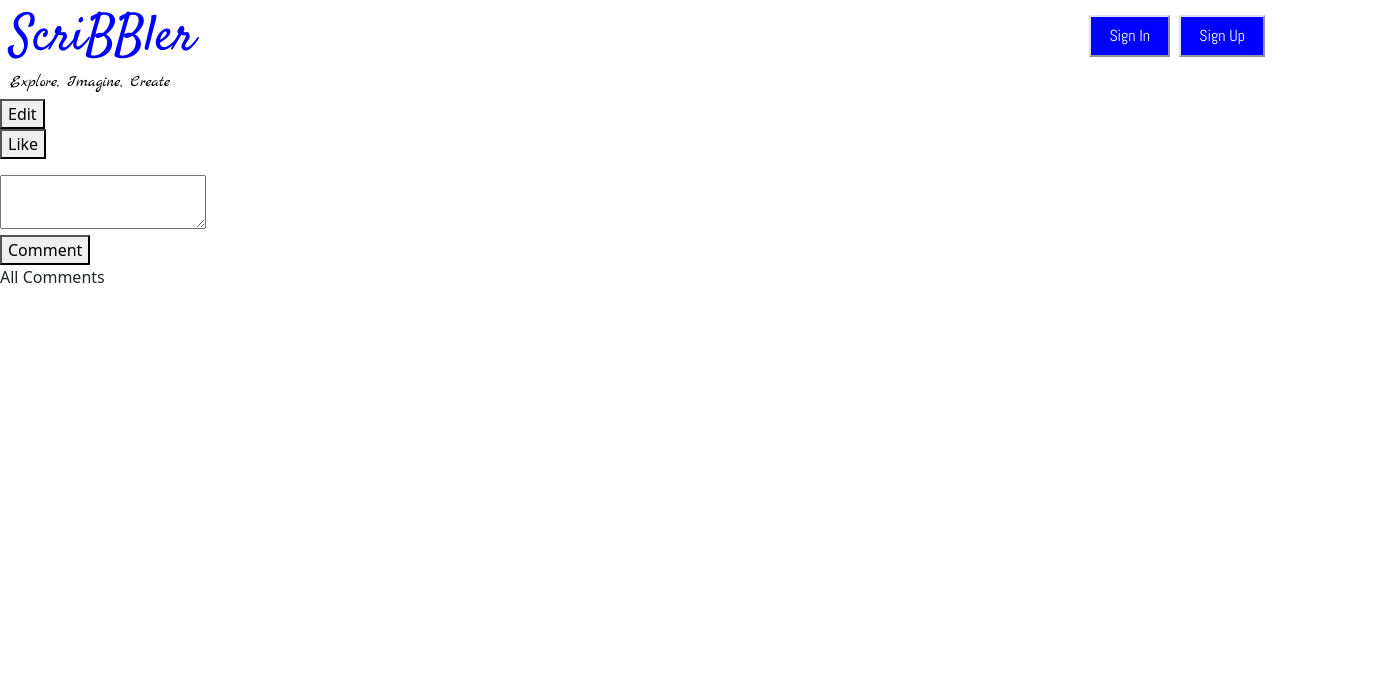
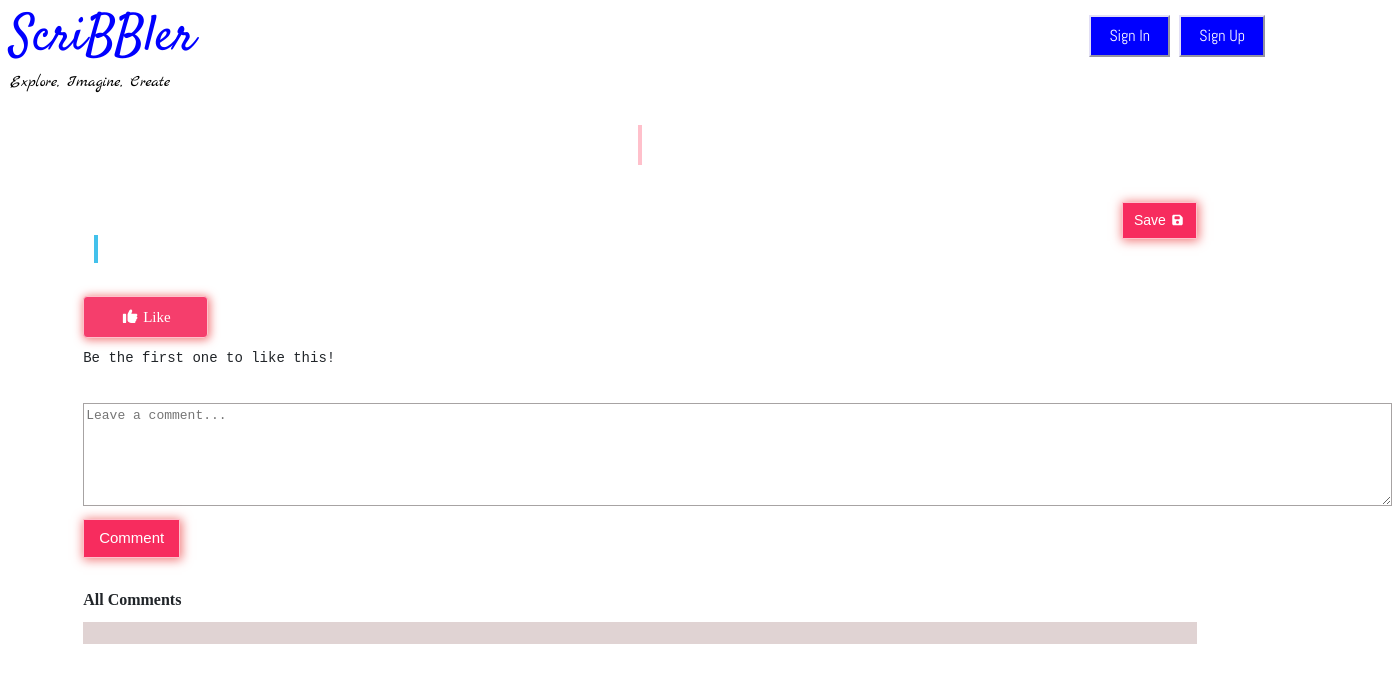
Before and after one commit to sharmavs2001/Scribbler, a plain HTML site: page Scribbler/html/post.html in a window 1280 px wide. Both pictures are taken after a click on the button "Edit". Shown: the whole page, 1392 px wide, since content can reach past the window. Drawn offline with Linux system fonts and the light colour scheme.

Commit message:
Added all the functionalities and JS and CSS
Made the tile and post content editable

Added Like Button

Added comment section

```diff
--- a/Scribbler/css/bloglist.css
+++ b/Scribbler/css/bloglist.css
@@ -32,8 +32,8 @@ body {
     text-align: center;
     font-weight: bold;
     color: #000;
-    overflow: auto;
-    padding: 2%;
+    overflow: hidden !important;
+    padding: 1%;
 }
 
 .right {
@@ -41,7 +41,7 @@ body {
     width: 75%;
     background-color: #E8E8E8;
     color: #000000;
-    padding: 3% 3% 3% 3%;
+    padding: 3% 4px 3% 3%;
 }
 
 .post-title {
--- a/Scribbler/css/post.css
+++ b/Scribbler/css/post.css
@@ -0,0 +1,167 @@
+.bottom-container {
+    margin: 2% 6.5%;
+}
+
+#titleOfPost {
+    display: block;
+    font-size: 150%;
+    font-family: 'Abel', sans-serif;
+    font-weight: bold;
+    text-align: center;
+}
+
+.author-row {
+    display: flex;
+    justify-content: space-between;
+    margin: 2% 0 1%;
+}
+
+#Author {
+    font-family: 'Niconne', cursive;
+    font-size: 30px;
+    display: flex;
+    justify-content: space-between;
+}
+
+#post-body {
+    display: block;
+    font-family: 'Gill Sans', 'Gill Sans MT', Calibri, 'Trebuchet MS', sans-serif;
+}
+
+#edit-btn,
+#save-btn {
+    position: relative;
+    top: 15px;
+    text-decoration: none;
+    color: white;
+    font-family: Arial, Helvetica, sans-serif;
+    font-size: 14px;
+    border: 1px solid pink;
+    height: 37px;
+    width: 75px;
+    background-color: rgb(247, 44, 94);
+    text-align: center;
+    box-shadow: 1px 1px 10px 1px #f17979;
+}
+
+.like-block {
+    margin: 3% 0;
+}
+
+#like-btn {
+    font-family: serif;
+    text-decoration: none;
+    color: white;
+    font-size: 15px;
+    border: 1px solid pink;
+    height: 42px;
+    width: 125px;
+    background-color: rgb(245, 62, 108);
+    text-align: center;
+    box-shadow: 1px 1px 10px 1px #f17979;
+    border-radius: 4px;
+}
+
+#like-text {
+    margin-top: 10px;
+    font-family: monospace;
+    font-size: 14px;
+}
+
+#comment-box {
+    font-family: monospace;
+    font-size: 13px;
+    border-color: rgb(167, 163, 163);
+    color: grey;
+}
+
+#comment-box:focus {
+    outline: none;
+    font-family: monospace;
+    font-size: 13px;
+    border-color: rgb(167, 163, 163);
+    color: grey;
+}
+
+#comment-btn {
+    margin-top: 7px;
+    text-decoration: none;
+    color: white;
+    font-family: sans-serif;
+    font-size: 15px;
+    border: 1px solid pink;
+    background-color: rgb(247, 44, 94);
+    text-align: center;
+    box-shadow: 1px 1px 10px 1px #f17979;
+    padding: 7px 15px;
+}
+
+#all-comments {
+    margin: 30px 0 10px;
+    font-family: serif;
+    font-weight: bolder;
+    font-size: 16px;
+}
+
+#comment-section {
+    background-color: rgb(224, 211, 211);
+    padding: 1%;
+    display: flex;
+    flex-direction: column;
+}
+
+.commented {
+    font-family: serif;
+    margin: 5px 5px;
+    background-color: #fff;
+    font-size: 16px;
+    padding: 15px;
+}
+
+.commented p {
+    margin-bottom: 0;
+}
+
+#titleArea {
+    display: none;
+    font-size: 150%;
+    font-family: 'Abel', sans-serif;
+    font-weight: bold;
+    text-align: center;
+    border: 2px solid pink !important;
+    width: fit-content;
+    height: fit-content;
+    margin: 0 1%;
+    padding: 0;
+}
+
+#textArea {
+    display: none;
+    font-family: 'Gill Sans', 'Gill Sans MT', Calibri, 'Trebuchet MS', sans-serif;
+    border: 2px solid rgb(67, 193, 235) !important;
+    width: fit-content;
+    height: fit-content;
+    padding: 0;
+    margin: 0 1% !important;
+}
+
+#textArea p,
+#titleArea p {
+    margin-bottom: 0;
+}
+
+#titleArea:focus {
+    outline: none !important;
+    border: 2px solid pink !important;
+    height: fit-content;
+    margin: 0 1%;
+    padding: 0;
+}
+
+#textArea:focus {
+    outline: none !important;
+    border: 2px solid rgb(67, 193, 235) !important;
+    height: fit-content;
+    padding: 0;
+    margin: 0 1%;
+}
--- a/Scribbler/html/post.html
+++ b/Scribbler/html/post.html
@@ -92,17 +92,23 @@
             </div>
         </div>
 
-
+        <div class="bottom-container">
             <div class="post-head">
 
                 <div id="titleOfPost">
-                <p>Title here</p>
+                    <p id="ttl">Title here</p>
+
                 </div>
 
+                <center>
+                    <div id="titleArea" contenteditable="true"> </div>
+                </center>
 
+                <div class="author-row">
                     <div id="Author">Author name</div>
 
-            <div class="edit"> <button id="edit-btn">Edit</button></div>
+                    <div class="editSave"> <button id="edit-btn" onclick="toggleEditSave()">Edit <i class="fas fa-edit" style="font-size: 12px;"></i></button> </div>
+                </div>
 
 
             </div>
@@ -114,24 +120,27 @@
 
 
             </div>
-
+            <div id="textArea" contenteditable="true"> </div>
 
             <div class="like-block">
-            <div class="like"><button id="like-btn">Like</button></div>
-            <p id="like-text"> </p>
+                <div class="like"><button id="like-btn"><i class="fas fa-thumbs-up"></i> Like</button></div>
+                <p id="like-text">Be the first one to like this!</p>
             </div>
 
 
 
             <div class="comment-block">
-            <textarea id="comment-text"></textarea>
+                <textarea id="comment-box" rows="5" cols="161" placeholder="Leave a comment..."></textarea>
 
-            <div class="comment"><button id="like-btn">Comment</button></div>
+                <div class="comment"><button id="comment-btn">Comment</button></div>
 
-            <p>All Comments</p>
+                <p id="all-comments">All Comments</p>
+
                 <div id="comment-section">
+                </div>
+            </div>
 
-            </div>
+
         </div>
 
         <!-- Adding java script files to the code-->
--- a/Scribbler/js/post.js
+++ b/Scribbler/js/post.js
@@ -5,3 +5,99 @@ var postBody = localStorage.getItem("pBody");
 document.getElementById('titleOfPost').innerHTML = title;
 document.getElementById('Author').innerHTML = authorName;
 document.getElementById('post-body').innerHTML = postBody;
+
+
+
+var flag = 0;
+
+function toggleEditSave() {
+
+    var editSave = document.getElementsByClassName('editSave')[0];
+
+    if (flag == 0) {
+
+        document.getElementById('titleOfPost')
+        editSave.innerHTML = '<button id = "save-btn" onclick="toggleEditSave()"> Save <i class = "fa fa-save" style = "font-size: 12px;" > </i></button>';
+        flag = 1;
+
+        makeEditAble();
+
+
+    } else {
+        editSave.innerHTML = ' <button id="edit-btn" onclick="toggleEditSave()">Edit <i class="fas fa-edit" style="font-size: 12px;"></i></button>';
+        flag = 0;
+        saveChanges();
+    }
+}
+
+
+
+function makeEditAble() {
+
+    document.getElementById('titleOfPost').style.display = "none";
+    document.getElementById('post-body').style.display = "none";
+
+
+    var titlearea = document.getElementById('titleArea');
+    var textarea = document.getElementById('textArea');
+
+
+    titlearea.style.display = "block";
+    textarea.style.display = "block";
+
+    titlearea.innerHTML = document.getElementById('titleOfPost').innerHTML;
+    textarea.innerHTML = document.getElementById('post-body').innerHTML;
+
+
+}
+
+
+
+function saveChanges() {
+
+
+    document.getElementById('titleOfPost').style.display = "block";
+    document.getElementById('post-body').style.display = "block";
+
+
+    var titlearea = document.getElementById('titleArea');
+    var textarea = document.getElementById('textArea');
+
+    titlearea.style.display = "none";
+    textarea.style.display = "none";
+
+    document.getElementById('titleOfPost').innerHTML = titlearea.innerHTML;
+    document.getElementById('post-body').innerHTML = textarea.innerHTML;
+
+
+}
+
+
+/* Like Counter */
+
+var like = document.getElementById('like-btn');
+var count = 1;
+like.onclick = function() {
+    if (count == 1) {
+        like.innerHTML = '<i class="fas fa-thumbs-up"></i> Liked!';
+        document.getElementById('like-text').innerHTML = count + " person likes this!";
+    } else if (count > 1) {
+        document.getElementById('like-text').innerHTML = count + " people have liked this!";
+    }
+    count++;
+}
+
+
+
+/* Comment maker */
+var commentBtn = document.getElementById('comment-btn');
+commentBtn.onclick = function() {
+    var comment = document.getElementById('comment-box');
+
+    var commentSection = document.getElementById('comment-section');
+    if (comment.value)
+        commentSection.innerHTML += '<div class="commented"><p>' + comment.value + '</p></div>';
+
+    comment.value = "";
+
+}
```
Lines whose indentation alone changed are shown as unchanged.
